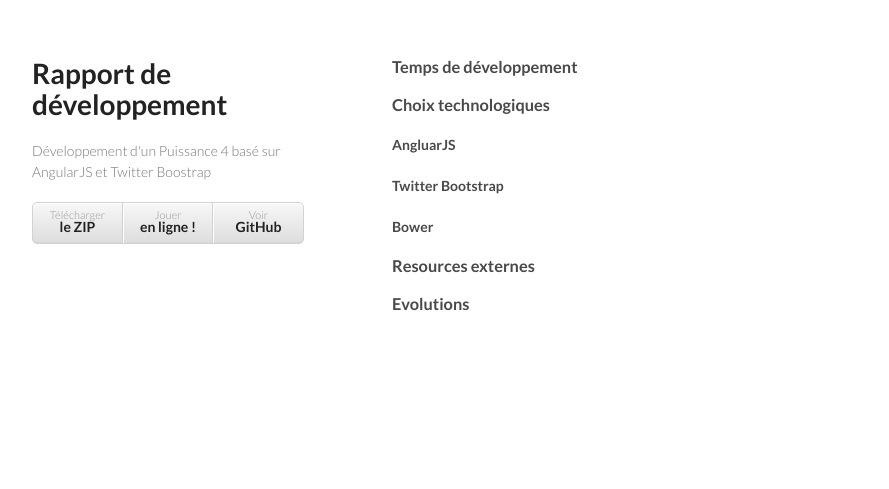
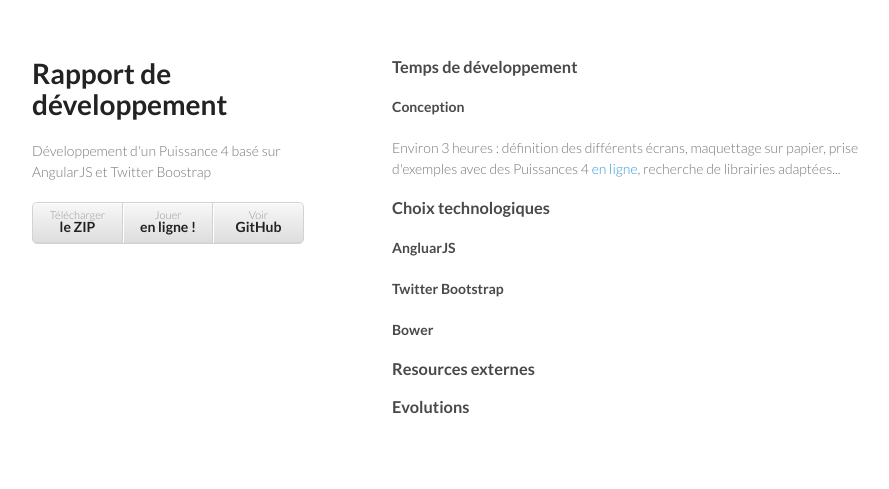
Before and after one commit to thibauult/Connect4, a plain HTML site: page rapport.html in a window 1280 px wide. Shown: the whole page, without its empty margins (178-1067 px from the left). Drawn offline with Linux system fonts and the light colour scheme.

Commit message:
Update rapport.html

```diff
--- a/rapport.html
+++ b/rapport.html
@@ -25,7 +25,11 @@
       </header>
       <section>
         <h3>Temps de développement</h3>
-        <p></p>
+        <h4>Conception</h4>
+        <p>
+          Environ 3 heures : définition des différents écrans, maquettage sur papier, prise d'exemples avec des
+          Puissances 4 <a href="http://www.toupty.com/puissance4.html">en ligne</a>, recherche de librairies adaptées...
+        </p>
 
         <h3>Choix technologiques</h3>
         <h4>AngluarJS</h4>
```
